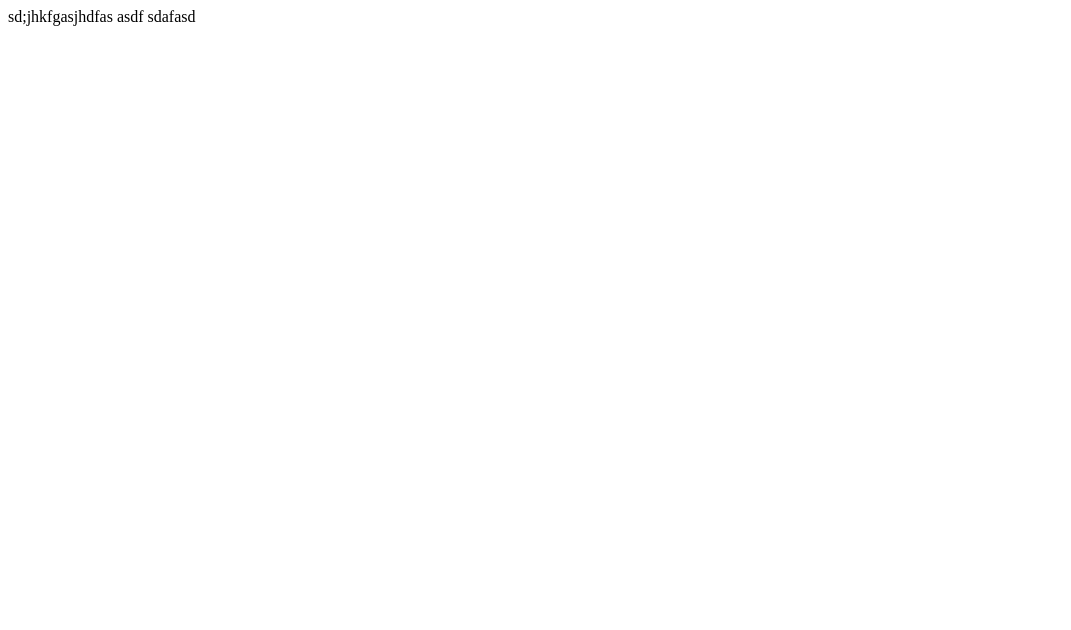
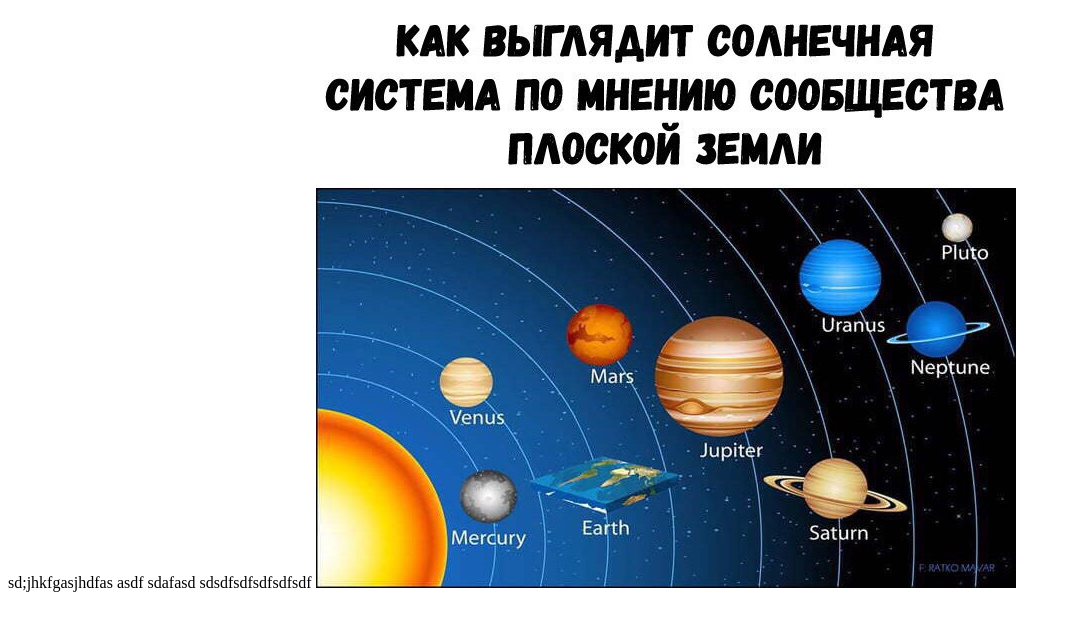
Before and after one commit to pylypenko-vitalii-easternpeak/pahagrach, a plain HTML site: page index.html in a window 1280 px wide. Shown: the whole page, without its empty margins (0-1071 px from the left). Drawn offline with Linux system fonts and the light colour scheme.

Commit message:
add image

```diff
--- a/index.html
+++ b/index.html
@@ -6,5 +6,8 @@
 </head>
 <body>
 sd;jhkfgasjhdfas asdf sdafasd
+
+sdsdfsdfsdfsdfsdf
+<img src="wVuw9hVDmis.jpg">
 </body>
 </html>
```
Also changed, not shown: wVuw9hVDmis.jpg (added).
